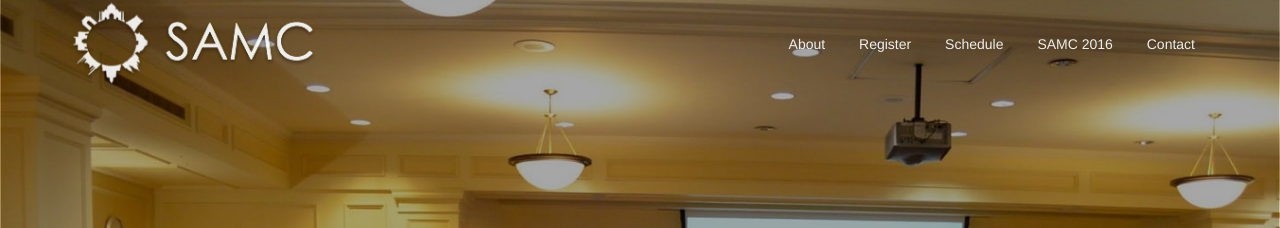
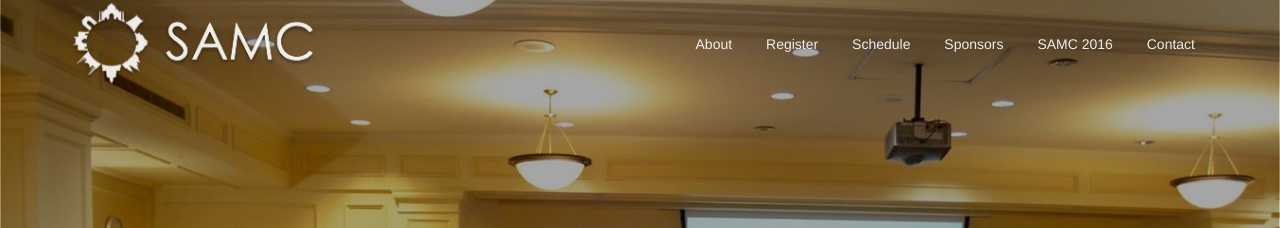
Before and after one commit to samconf/samconf.github.io, a Jekyll site: the page built from index.html, in a window 1280 px wide. Shown: the top 228 px of the page. Built offline with Jekyll 4.4.1, drawn with Linux system fonts in a browser that asks for light colours.

Commit message:
Added sponsorship page

```diff
--- a/_includes/header.html
+++ b/_includes/header.html
@@ -17,6 +17,7 @@
                     <li><a href="{{ site.baseurl }}/#about">About</a><span id="about-bar" class="menu-span"></span></li>
                     <li><a href="{{ site.baseurl }}/register/">Register</a><span id="register" class="menu-span"></span></li>
                     <li><a href="{{ site.baseurl }}/schedule/">Schedule</a><span id="schedule" class="menu-span"></span></li>
+                    <li><a href="{{ site.baseurl }}/sponsors/">Sponsors</a><span id="sponsors" class="menu-span"></span></li>
                     <li><a href="{{ site.baseurl }}/samc-2016/">SAMC 2016</a><span id="samc2016" class="menu-span"></span></li>
                     <li><a href="{{ site.baseurl }}/contact/">Contact</a><span id="contact" class="menu-span"></span></li>
                 </ul>
--- a/assets/css/_header.scss
+++ b/assets/css/_header.scss
@@ -93,16 +93,17 @@
     }
 
     #about-bar,
-    #samc2016 {
+    #sponsors {
         background-color: #197F71;
     }
 
     #register,
-    #contact {
+    #samc2016 {
         background-color: #E7623B;
     }
 
-    #schedule {
+    #schedule,
+    #contact {
         background-color: #601F4D;
     }
 
@@ -152,16 +153,17 @@
     }
 
     #about-bar,
-    #samc2016 {
+    #sponsors {
         background-color: #197F71;
     }
 
     #register,
-    #contact {
+    #samc2016 {
         background-color: #E7623B;
     }
 
-    #schedule {
+    #schedule,
+    #contact {
         background-color: #601F4D;
     }
 
@@ -207,6 +209,7 @@
     #about-bar,
     #register,
     #schedule,
+    #sponsors,
     #samc2016,
     #contact {
         background-color: white;
--- /dev/null
+++ b/assets/css/_sponsors.scss
@@ -0,0 +1,9 @@
+#endpoint-sponsors {
+    img {
+        width: 65%;
+        margin: 0 auto;
+        display: block;
+        max-width: 817px;
+        padding-bottom: 40px;
+    }
+}
--- a/assets/css/main.scss
+++ b/assets/css/main.scss
@@ -17,3 +17,4 @@
 @import "index";
 @import "samc-2016";
 @import "schedule";
+@import "sponsors";
```
Also changed, not shown: sponsors/index.html (added, +11 -0 lines), assets/img/sponsors/bgm-logo.png (added), assets/img/sponsors/chugh-logo.jpg (added), assets/img/sponsors/pratham-logo.png (added).
